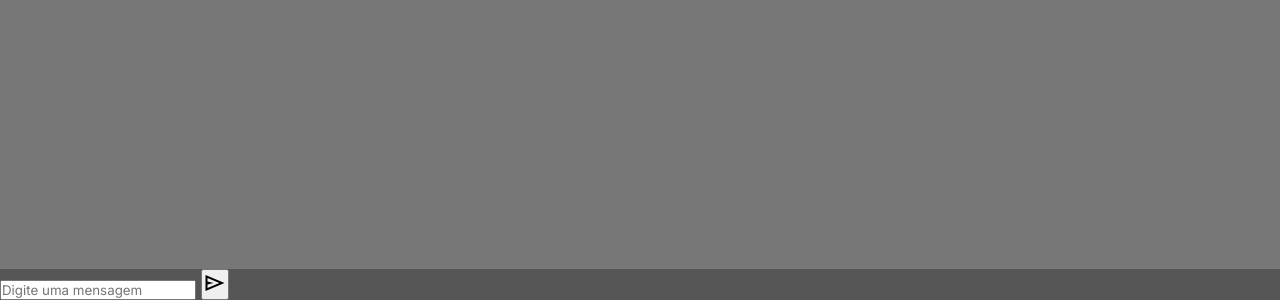
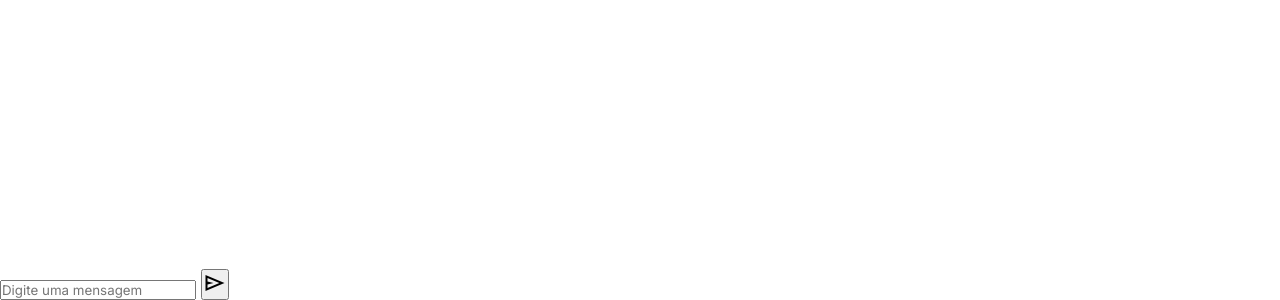
Before and after one commit to douglasinforj/chat_1, a plain HTML site: page frontend/index.html in a window 1280 px wide. Shown: the part 500-800 px from the top of the page. Drawn offline with nearby package versions, Linux system fonts and the light colour scheme.

Commit message:
Retirando backgrouds e height usados como marcação de criação

```diff
--- a/frontend/css/style.css
+++ b/frontend/css/style.css
@@ -81,7 +81,6 @@ body {
 /* Sessão Chat*/
 
 .chat{
-    background-color: #555;
     width: 100%;
     height: 100%;
     display: flex;    /*dispoem lado a lado*/
@@ -90,7 +89,5 @@ body {
 }
 
 .chat__messages {
-    background-color: #777;
-    height: 500px;
     flex-grow: 1;
 }
```
